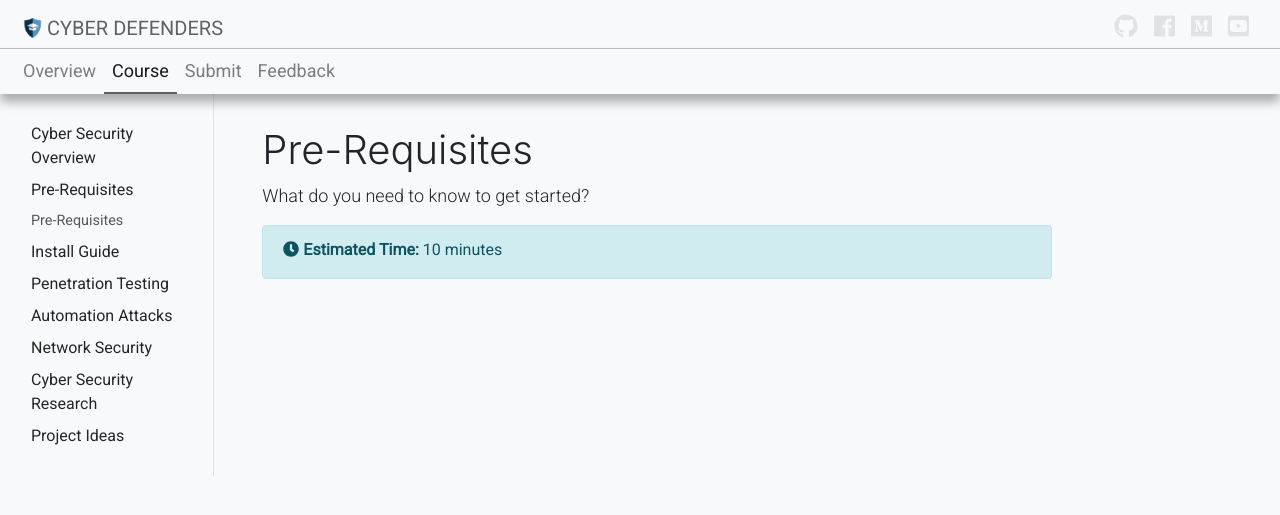
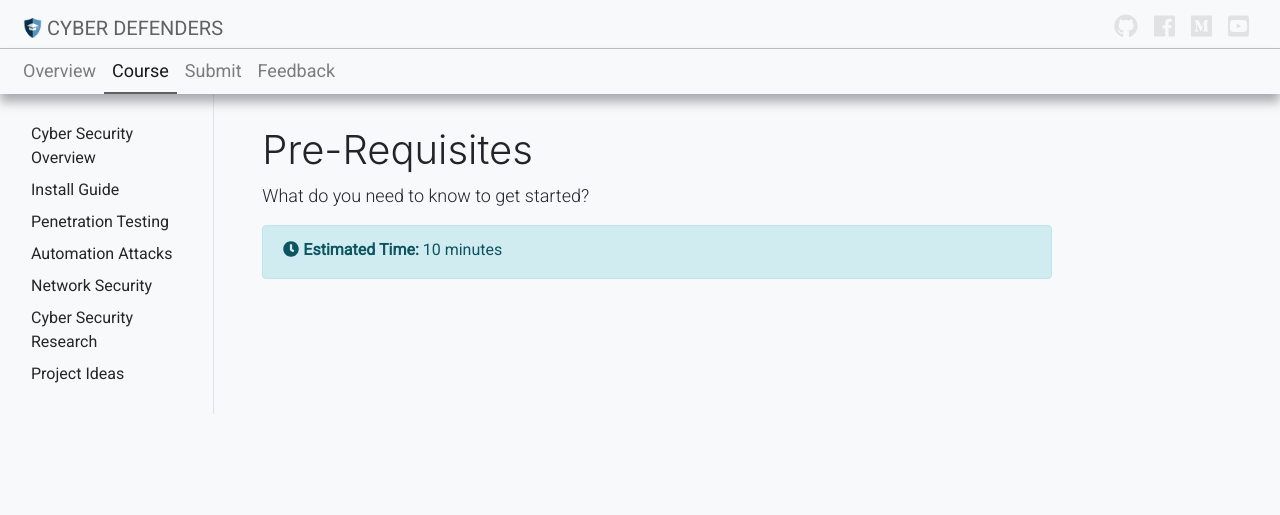
Before and after one commit to cyberdefenders/cyber-defenders-course, a Jekyll site: the page built from course/pre-requisites/pre-requisites.md, in a window 1280 px wide and 900 px high. Shown: the top 515 px of the window. Built offline with Jekyll 4.4.1, drawn with Linux system fonts in a browser that asks for light colours; nearby versions of some CDN libraries.

Commit message:
Simplified table of contents

```diff
--- a/_includes/side_nav_toc.html
+++ b/_includes/side_nav_toc.html
@@ -12,40 +12,13 @@
         <ul class="nav flex-column">
           <li class="nav-item py-0">
             <a href="{{ site.baseurl }}/cyber-security-overview/" class="nav-link py-1">
-              Introduction
-            </a>
-            <a href="{{ site.baseurl }}/cyber-security-overview/" class="nav-link py-1">
-              Career Paths
+              Pre-Requisites
             </a>
             <a href="{{ site.baseurl }}/pre-requisites/" class="nav-link py-1">
-              Pre-Requisites
-            </a>
-            <a href="{{ site.baseurl }}/installation/" class="nav-link py-1">
-              Tools
-            </a>
-            <a href="{{ site.baseurl }}/installation/" class="nav-link py-1">
-              Testing Environment
+              Career Paths
             </a>
             <a href="{{ site.baseurl }}/cyber-security-overview/" class="nav-link py-1">
               What's Next
-            </a>
-          </li>
-        </ul>
-      </div>
-    </div>
-  </div>
-
-  <div class="course-toc-item">
-    <a href="#nav-pre-reqs" data-toggle="collapse" aria-expanded="false" aria-controls="nav-pre-reqs">
-      <a class="course-toc-link" href="{{ site.baseurl }}/pre-requisites/">Pre-Requisites</a>
-    </a>
-
-    <div class="collapse {{ page.pre-requisites }}" id="nav-pre-reqs">
-      <div class="nav">
-        <ul class="nav flex-column">
-          <li class="nav-item py-0">
-            <a href="{{ site.baseurl }}/pre-requisites/" class="nav-link py-1">
-              Pre-Requisites
             </a>
           </li>
         </ul>
@@ -92,20 +65,14 @@
       <div class="nav">
         <ul class="nav flex-column">
           <li class="nav-item py-0">
-            <a href="#overview" class="nav-link py-1">
-              Overview
-            </a>
-            <a href="#environment-setup" class="nav-link py-1">
-              Environment Setup
-            </a>
             <a href="{{ site.baseurl }}/penetration-testing/" class="nav-link py-1">
-              Reconaissance & Scanning
+              Lecture
             </a>
             <a href="{{ site.baseurl }}/penetration-testing/" class="nav-link py-1">
               Lab: Attack Demo
             </a>
             <a href="{{ site.baseurl }}/penetration-testing/" class="nav-link py-1">
-              Exercise Walkthrough
+              Pen Test Exercise
             </a>
           </li>
         </ul>
@@ -123,25 +90,13 @@
         <ul class="nav flex-column">
           <li class="nav-item py-0">
             <a href="{{ site.baseurl }}/automation-attacks/" class="nav-link py-1">
-              Overview
-            </a>
-            <a href="{{ site.baseurl }}/automation-attacks/" class="nav-link py-1">
-              Automation Attacks
-            </a>
-            <a href="{{ site.baseurl }}/automation-attacks/" class="nav-link py-1">
-              Role In Cyber Security
-            </a>
-            <a href="{{ site.baseurl }}/automation-attacks/" class="nav-link py-1">
-              Botnets
-            </a>
-            <a href="{{ site.baseurl }}/automation-attacks/" class="nav-link py-1">
-              Applying Automation
+              Lecture
             </a>
             <a href="{{ site.baseurl }}/automation-attacks/" class="nav-link py-1">
               Lab: DDos Attack
             </a>
             <a href="{{ site.baseurl }}/automation-attacks/" class="nav-link py-1">
-              Exercise Walkthrough
+              DDos Exercise
             </a>
           </li>
         </ul>
@@ -159,28 +114,13 @@
         <ul class="nav flex-column">
           <li class="nav-item py-0">
             <a href="{{ site.baseurl }}/network-security/" class="nav-link py-1">
-              Overview
-            </a>
-            <a href="{{ site.baseurl }}/network-security/" class="nav-link py-1">
-              Web Browsing End-to-End
-            </a>
-            <a href="{{ site.baseurl }}/network-security/" class="nav-link py-1">
-              Role In Cyber Security
-            </a>
-            <a href="{{ site.baseurl }}/network-security/" class="nav-link py-1">
-              First Step
-            </a>
-            <a href="{{ site.baseurl }}/network-security/" class="nav-link py-1">
-              Second Step
-            </a>
-            <a href="{{ site.baseurl }}/network-security/" class="nav-link py-1">
-              Third Step
+              Lecture
             </a>
             <a href="{{ site.baseurl }}/network-security/" class="nav-link py-1">
               Lab: Network Scanning
             </a>
             <a href="{{ site.baseurl }}/network-security/" class="nav-link py-1">
-              Exercise Walkthrough
+              Scanning Exercise
             </a>
           </li>
         </ul>
@@ -221,19 +161,13 @@
         <ul class="nav flex-column">
           <li class="nav-item py-0">
             <a href="{{ site.baseurl }}/project-ideas/" class="nav-link py-1">
-              Overview
+              Lecture
             </a>
             <a href="{{ site.baseurl }}/project-ideas/" class="nav-link py-1">
               Additional Resources
             </a>
-            <a href="{{ site.baseurl }}/project-ideas/" class="nav-link py-1 disabled">
-              Example Project A
-            </a>
-            <a href="{{ site.baseurl }}/project-ideas/" class="nav-link py-1 disabled">
-              Example Project B
-            </a>
-            <a href="{{ site.baseurl }}/project-ideas/" class="nav-link py-1 disabled">
-              Example Project C
+            <a href="#" class="nav-link py-1 disabled">
+              Example Project
             </a>
           </li>
         </ul>
```
Also changed, not shown: other parts of _includes/side_nav_toc.html (+1 -1 lines), course/cyber-security-overview/cyber-security-overview.md (+0 -4 lines), course/installation/installation.md (+4 -0 lines), 9 other files.
